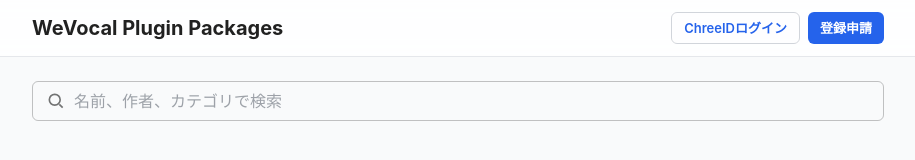
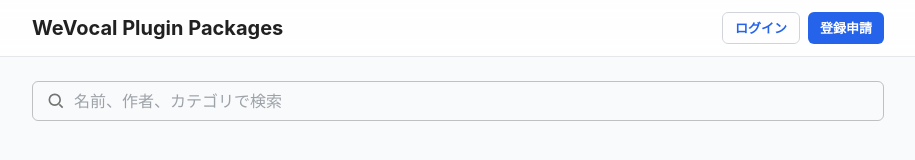
Before and after one commit to PTOM76/wevocal-plugin-pkgs, a React (Vite) app: page / in a window 1280 px wide. Shown: the top 160 px of the page, without its empty margins (182-1097 px from the left). Built offline with nearby package versions, Linux system fonts and the light colour scheme.

Commit message:
fix: UI改善

```diff
--- a/src/main.jsx
+++ b/src/main.jsx
@@ -277,7 +277,6 @@
               <Button onClick={logout} size="small">ログアウト</Button>
             ) : (
               <Button onClick={login} variant="outlined" size="small" aria-label="ChreeIDでログイン">
-                <Box component="span" sx={{ display: { xs: 'none', sm: 'inline' } }}>ChreeID </Box>
                 ログイン
               </Button>
             )}
```
